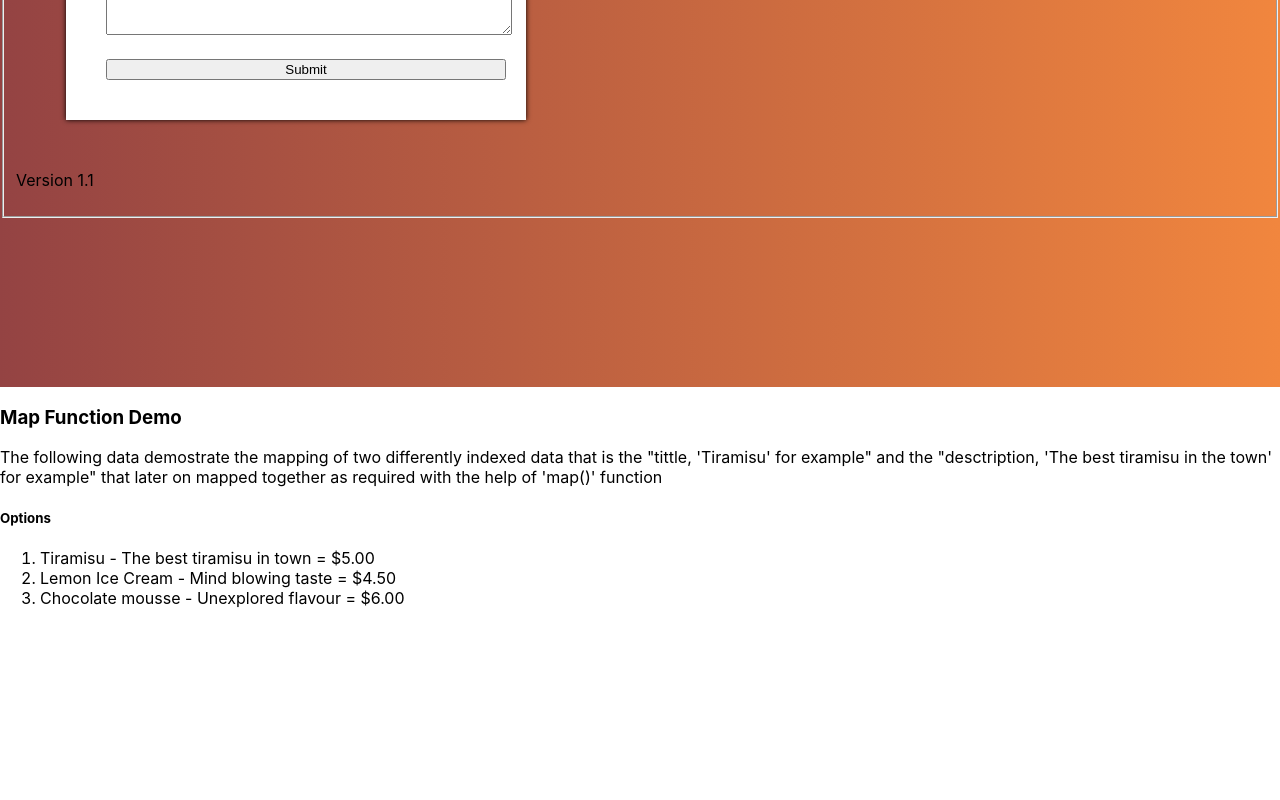
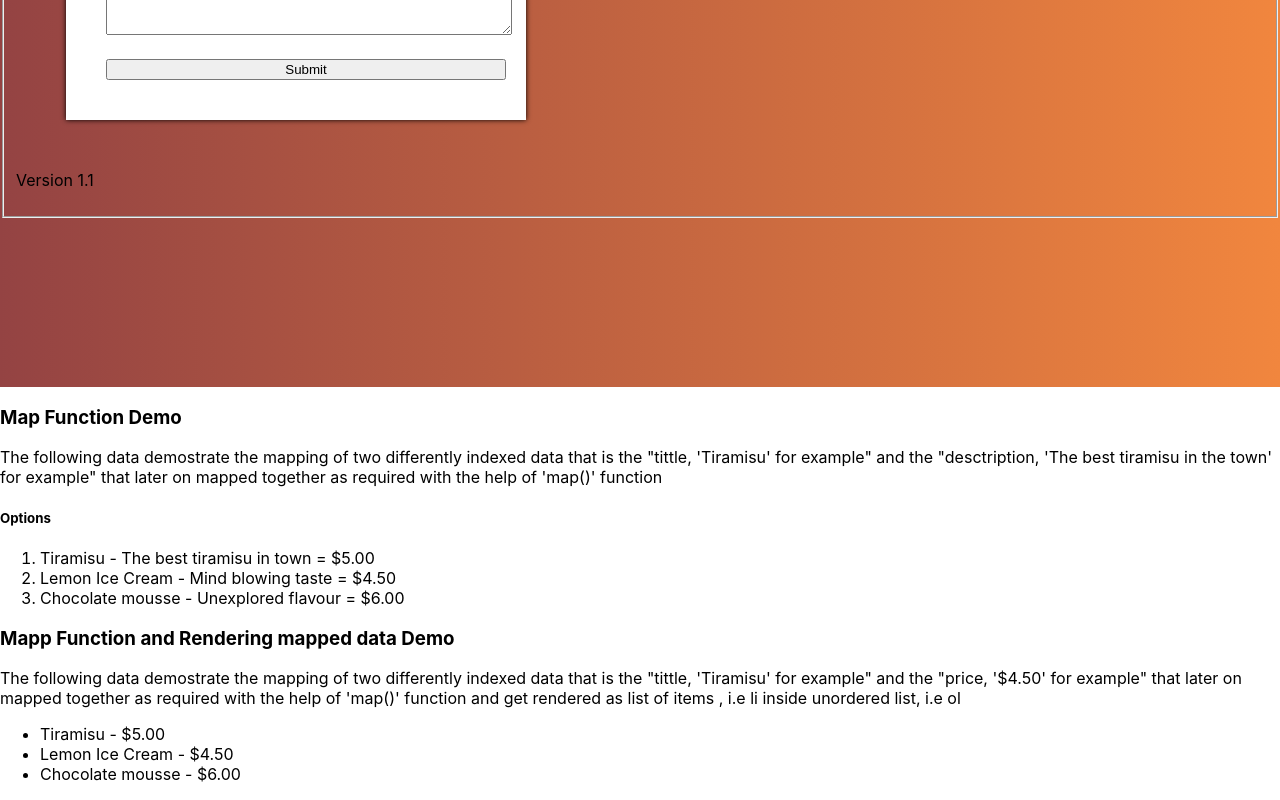
Before and after one commit to JCLthatlittlerat/simple-react-app-calculator, a React (Create React App) app: page / in a window 1280 px wide. Shown: the part 391-1191 px from the top of the page. Before the commit the page ends 1015 px from the top, so only its background shows below. Built offline with nearby package versions, Linux system fonts and the light colour scheme.

Commit message:
Pravticing mapping along with rendering the mapped data

```diff
--- a/src/App.css
+++ b/src/App.css
@@ -1,7 +1,7 @@
 .App{
     margin-top: -22px;
     background: linear-gradient(to right, rgb(148, 67, 67), rgb(241, 134, 62));
-    height: 100vh;
+    min-height: 100vh;
     display: flex;
     flex-direction: column;
     position: relative;
--- a/src/App.js
+++ b/src/App.js
@@ -1,5 +1,7 @@
 import FeedBackForm from './components/controlled-elements/FeedBackForm';
 import MapFunctionDemo from './components/MapFunctionDemo';
+import MapAndRender from './components/MapAndRender';
+
 import './App.css';
 // import Header from './components/Header';
 // import Numbers from './components/Numbers';
@@ -14,6 +16,7 @@ function App() {
     <div>
       <FeedBackForm />
       <MapFunctionDemo />
+      <MapAndRender />
 
     </div>
   );
--- /dev/null
+++ b/src/components/MapAndRender.jsx
@@ -0,0 +1,51 @@
+import React from 'react'
+
+function MapAndRender() {
+    const data = [
+        {
+            id:"1",
+            title: "Tiramisu",
+            description: "The best tiramisu in town",
+            image: "https://picsum.photos/200/300/random",
+            price: "$5.00",
+
+        },
+        {
+            id:"2",
+            title: "Lemon Ice Cream",
+            description: "Mind blowing taste",
+            image: "https://picsum.photos/200/300/random",
+            price: "$4.50",
+
+        },
+        {
+            id:"3",
+            title: "Chocolate mousse",
+            description: "Unexplored flavour",
+            image: "https://picsum.photos/200/300/random",
+            price: "$6.00",
+
+        }
+    ]
+
+const topDesserts = data.map(dessert => {
+    const listItem = `${dessert.title} - ${dessert.price}`;
+
+    return <li>{listItem}</li>
+    //This could be an alternative btw =>
+    // return <li>{`${dessert.title} - ${dessert.price}`}</li>
+    // just not using the variable at all and putting all the expressions inside the Curley-braces.
+})
+
+  return (
+    <div>
+        <h3>Mapp Function and Rendering mapped data Demo</h3>
+        <p>The following data demostrate the mapping of two differently indexed data that is the "tittle, 'Tiramisu' for example" and the "price, '$4.50' for example" that later on mapped together as required with the help of 'map()' function and get rendered as list of items , i.e li inside unordered list, i.e ol</p>
+        <ul>
+        {topDesserts}
+        </ul>
+    </div>
+  )
+}
+
+export default MapAndRender
```
